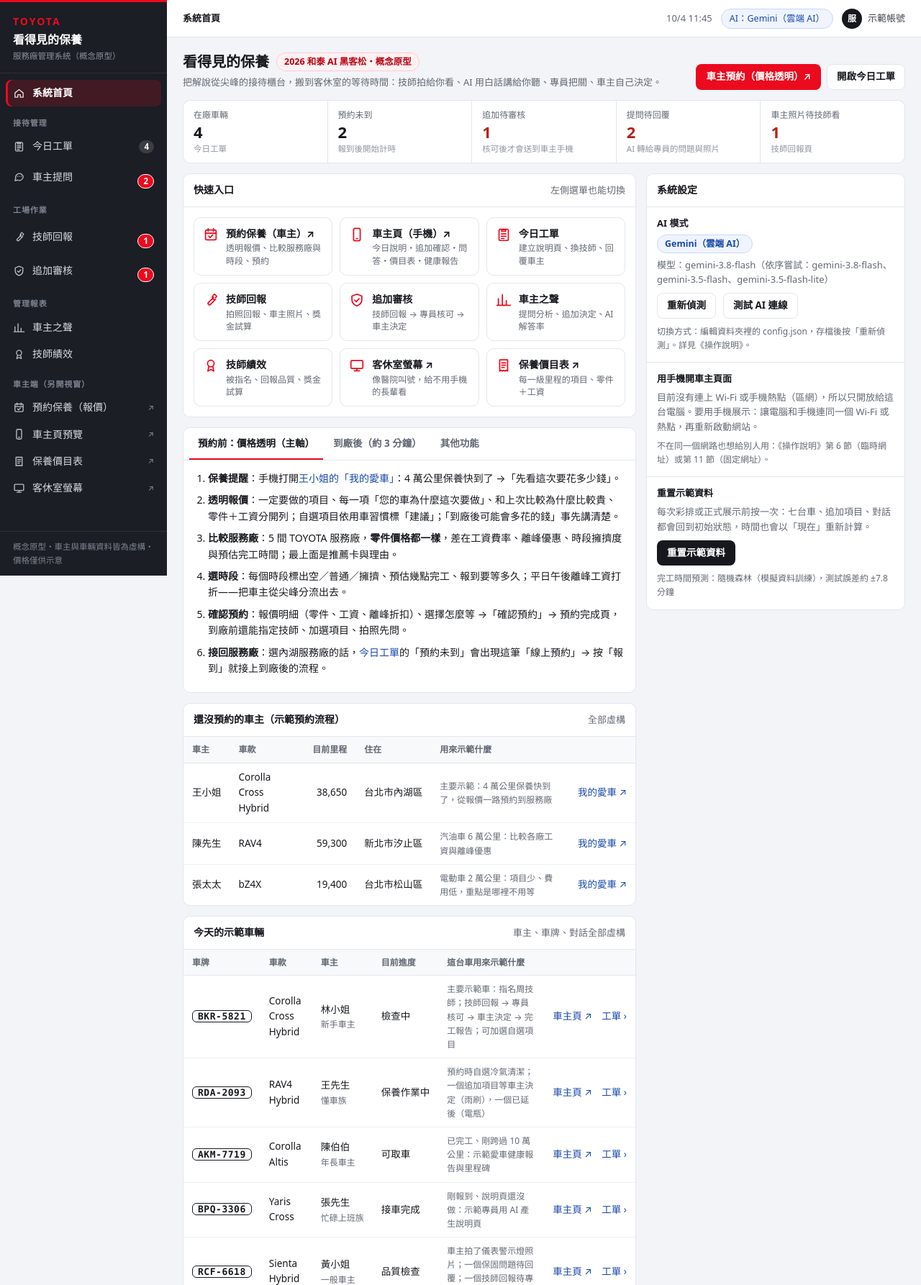
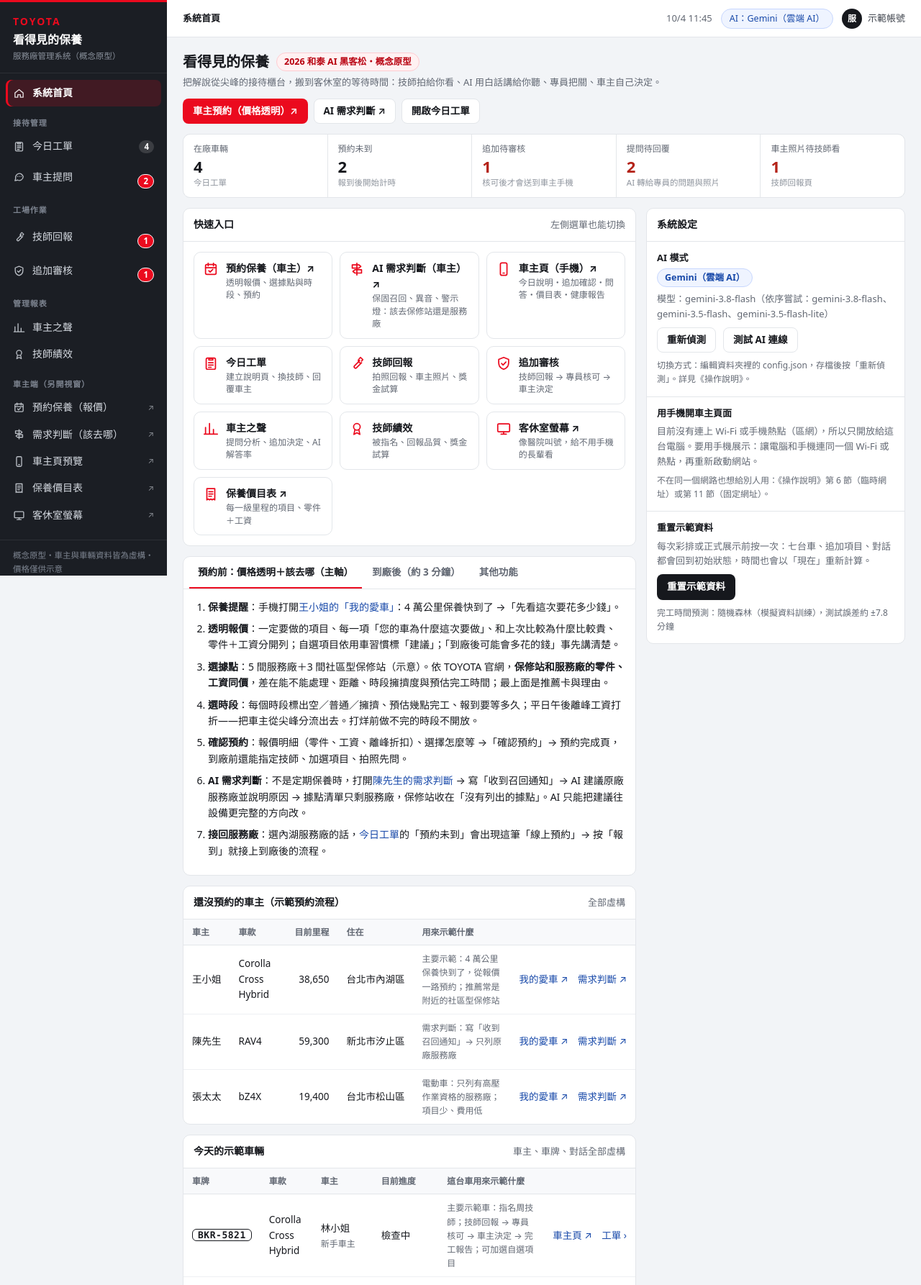
Before and after one commit to jim579512-commits/seeable-maintenance, a Flask app: page / in a window 1280 px wide. Shown: the top 1786 px of the page at 72% size. Run offline with Flask 3, Linux system fonts and the light colour scheme; parts of the project's set-up code (start-up, migrations or seed data) failed here and were passed over.

Commit message:
將AI判斷放入系統

```diff
--- a/app.py
+++ b/app.py
@@ -26,7 +26,7 @@ import offline
 from ai import MODE_LABELS, SOURCE_LABELS, AIEngine
 from eta import EtaModel
 from kb import DONE_STAGE, KB, LABOR_RATE, POWERTRAIN_TEXT, STAGES, TIERS, TOPICS, URGENCY
-from seed import SCHEMA, build_seed
+from seed import OWNERS, SCHEMA, build_seed
 from store import Store
 
 BASE_DIR = os.path.dirname(os.path.abspath(__file__))
@@ -55,6 +55,7 @@ STATUS_TEXT = {"draft": "專員審核中", "sent": "等車主決定", "approved"
 PHOTO_TYPES = {".jpg": "image/jpeg", ".jpeg": "image/jpeg", ".png": "image/png", ".webp": "image/webp",
                ".heic": "image/heic", ".heif": "image/heif"}
 OPTIONAL_LAST_STAGE = 2  # 進入「品質檢查」後就不能再加選自選項目
+OWNER_NOTES = {o["id"]: o["note"] for o in OWNERS}  # 示範重點以程式裡的版本為準，舊資料不用重置
 WAIT_MODES = {"lounge": "在客休室等，用手機看即時進度", "leave": "先離開，完工時通知我",
               "shuttle": "需要接送", "courtesy": "需要代步車"}
 WAIT_NEEDS = {"shuttle": "接送服務", "courtesy": "代步車"}
@@ -767,7 +768,8 @@ def create_app(cfg=None, data_dir=None):
                            "persona": v["owner"].get("persona", ""), "stage_name": offline.stage_name(v["stage"]),
                            "note": v.get("note", "")})
         owners = [{"id": o["id"], "name": o["name"], "model": o["vehicle"]["model"], "odometer": o["vehicle"]["odometer"],
-                   "district": o["home"]["district"], "note": o.get("note", "")} for o in (state.get("owners") or {}).values()]
+                   "district": o["home"]["district"], "note": OWNER_NOTES.get(o["id"]) or o.get("note", "")}
+                  for o in (state.get("owners") or {}).values()]
         bound = cfg.get("_bound") or {}
         lan = f"http://{bound['lan_ip']}:{port}" if bound.get("lan_ip") else ""
         host = is_host()
--- a/seed.py
+++ b/seed.py
@@ -99,24 +99,24 @@ CARS = [
 ]
 
 
-# 還沒預約的車主（虛構）：示範「保養提醒 → 看透明報價 → 比較服務廠與時段 → 預約」
+# 還沒預約的車主（虛構）：示範「保養提醒 → 看透明報價（或需求判斷）→ 選據點與時段 → 預約」
 OWNERS = [
     {"id": "O01", "name": "王小姐", "persona": "新手車主", "depth": "simple", "plate": "BGT-2178",
      "vehicle": {"model": "Corolla Cross Hybrid", "year": 2023, "powertrain": "hybrid", "odometer": 38650,
                  "purchase_date": "2023-05-20"},
      "home": {"district": "台北市內湖區", "xy": [6.7, 6.3]}, "drive": {"pattern": "短程通勤", "km_month": 1100},
      "last_center": "C01",
-     "note": "主要示範：4 萬公里保養快到了，從報價一路預約到服務廠"},
+     "note": "主要示範：4 萬公里保養快到了，從報價一路預約；推薦常是附近的社區型保修站"},
     {"id": "O02", "name": "陳先生", "persona": "懂車族", "depth": "technical", "plate": "RBK-6053",
      "vehicle": {"model": "RAV4", "year": 2020, "powertrain": "gas", "odometer": 59300, "purchase_date": "2020-08-12"},
      "home": {"district": "新北市汐止區", "xy": [11.0, 5.8]}, "drive": {"pattern": "長途高速", "km_month": 1500},
      "last_center": "C04",
-     "note": "汽油車 6 萬公里：比較各廠工資與離峰優惠"},
+     "note": "需求判斷：寫「收到召回通知」→ 只列原廠服務廠"},
     {"id": "O03", "name": "張太太", "persona": "一般車主", "depth": "simple", "plate": "EBC-3317",
      "vehicle": {"model": "bZ4X", "year": 2024, "powertrain": "ev", "odometer": 19400, "purchase_date": "2024-03-02"},
      "home": {"district": "台北市松山區", "xy": [3.3, 3.9]}, "drive": {"pattern": "市區代步", "km_month": 900},
      "last_center": "C03",
-     "note": "電動車 2 萬公里：項目少、費用低，重點是哪裡不用等"},
+     "note": "電動車：只列有高壓作業資格的服務廠；項目少、費用低"},
 ]
 
 
--- a/templates/base_staff.html
+++ b/templates/base_staff.html
@@ -27,6 +27,7 @@
 
       <div class="grp">車主端（另開視窗）</div>
       <a href="/o/O01" target="_blank" rel="noopener"><svg viewBox="0 0 24 24" fill="none" stroke="currentColor" stroke-width="1.9" stroke-linecap="round" stroke-linejoin="round" aria-hidden="true"><rect x="4" y="5" width="16" height="15" rx="2"/><path d="M8 3v4M16 3v4M4 10h16M9 14.5l2 2 4-4"/></svg>預約保養（報價）<span class="ext">↗</span></a>
+      <a href="/o/O02/need" target="_blank" rel="noopener"><svg viewBox="0 0 24 24" fill="none" stroke="currentColor" stroke-width="1.9" stroke-linecap="round" stroke-linejoin="round" aria-hidden="true"><path d="M12 3v18"/><path d="M5 5.5h10l3 2.5-3 2.5H5z"/><path d="M19 13H9l-3 2.5L9 18h10z"/></svg>需求判斷（該去哪）<span class="ext">↗</span></a>
       <a href="/c/V001" target="_blank" rel="noopener"><svg viewBox="0 0 24 24" fill="none" stroke="currentColor" stroke-width="1.9" stroke-linecap="round" stroke-linejoin="round" aria-hidden="true"><rect x="7" y="2.5" width="10" height="19" rx="2.5"/><path d="M11 18h2"/></svg>車主頁預覽<span class="ext">↗</span></a>
       <a href="/prices" target="_blank" rel="noopener"><svg viewBox="0 0 24 24" fill="none" stroke="currentColor" stroke-width="1.9" stroke-linecap="round" stroke-linejoin="round" aria-hidden="true"><path d="M6 3.5h12v17l-2-1.3-2 1.3-2-1.3-2 1.3-2-1.3-2 1.3z"/><path d="M9 8h6M9 11.5h6M9 15h4"/></svg>保養價目表<span class="ext">↗</span></a>
       <a href="/lounge" target="_blank" rel="noopener"><svg viewBox="0 0 24 24" fill="none" stroke="currentColor" stroke-width="1.9" stroke-linecap="round" stroke-linejoin="round" aria-hidden="true"><rect x="3" y="4.5" width="18" height="12" rx="1.5"/><path d="M8 20h8M12 16.5V20"/></svg>客休室螢幕<span class="ext">↗</span></a>
--- a/templates/hub.html
+++ b/templates/hub.html
@@ -9,6 +9,7 @@
   </div>
   <div class="e-actions">
     <a class="btn btn-primary" href="/o/O01" target="_blank" rel="noopener">車主預約（價格透明）↗</a>
+    <a class="btn btn-outline" href="/o/O02/need" target="_blank" rel="noopener">AI 需求判斷 ↗</a>
     <a class="btn btn-outline" href="/sa">開啟今日工單</a>
   </div>
 </div>
@@ -27,7 +28,8 @@
       <div class="e-ph"><h2>快速入口</h2><span class="small muted">左側選單也能切換</span></div>
       <div class="e-pb">
         <div class="e-launch">
-          <a href="/o/O01" target="_blank" rel="noopener"><svg viewBox="0 0 24 24" fill="none" stroke="currentColor" stroke-width="1.9" stroke-linecap="round" stroke-linejoin="round" aria-hidden="true"><rect x="4" y="5" width="16" height="15" rx="2"/><path d="M8 3v4M16 3v4M4 10h16M9 14.5l2 2 4-4"/></svg><div><b>預約保養（車主）↗</b><span>透明報價、比較服務廠與時段、預約</span></div></a>
+          <a href="/o/O01" target="_blank" rel="noopener"><svg viewBox="0 0 24 24" fill="none" stroke="currentColor" stroke-width="1.9" stroke-linecap="round" stroke-linejoin="round" aria-hidden="true"><rect x="4" y="5" width="16" height="15" rx="2"/><path d="M8 3v4M16 3v4M4 10h16M9 14.5l2 2 4-4"/></svg><div><b>預約保養（車主）↗</b><span>透明報價、選據點與時段、預約</span></div></a>
+          <a href="/o/O02/need" target="_blank" rel="noopener"><svg viewBox="0 0 24 24" fill="none" stroke="currentColor" stroke-width="1.9" stroke-linecap="round" stroke-linejoin="round" aria-hidden="true"><path d="M12 3v18"/><path d="M5 5.5h10l3 2.5-3 2.5H5z"/><path d="M19 13H9l-3 2.5L9 18h10z"/></svg><div><b>AI 需求判斷（車主）↗</b><span>保固召回、異音、警示燈：該去保修站還是服務廠</span></div></a>
           <a href="/c/V001" target="_blank" rel="noopener"><svg viewBox="0 0 24 24" fill="none" stroke="currentColor" stroke-width="1.9" stroke-linecap="round" stroke-linejoin="round" aria-hidden="true"><rect x="7" y="2.5" width="10" height="19" rx="2.5"/><path d="M11 18h2"/></svg><div><b>車主頁（手機）↗</b><span>今日說明・追加確認・問答・價目表・健康報告</span></div></a>
           <a href="/sa"><svg viewBox="0 0 24 24" fill="none" stroke="currentColor" stroke-width="1.9" stroke-linecap="round" stroke-linejoin="round" aria-hidden="true"><rect x="5" y="4" width="14" height="17" rx="2"/><path d="M9 4.5h6v2.5H9zM8.5 11h7M8.5 14.5h7M8.5 18h4"/></svg><div><b>今日工單</b><span>建立說明頁、換技師、回覆車主</span></div></a>
           <a href="/tech"><svg viewBox="0 0 24 24" fill="none" stroke="currentColor" stroke-width="1.9" stroke-linecap="round" stroke-linejoin="round" aria-hidden="true"><path d="M14.5 6.5a3.5 3.5 0 0 0 4.6 4.6l-7.6 7.6a2.1 2.1 0 0 1-3-3l7.6-7.6a3.5 3.5 0 0 0-1.6-1.6Z"/><path d="m15.5 5 2-2 3.5 3.5-2 2"/></svg><div><b>技師回報</b><span>拍照回報、車主照片、獎金試算</span></div></a>
@@ -42,7 +44,7 @@
 
     <div class="e-panel">
       <div class="e-tabs" id="scriptTabs">
-        <button type="button" data-tab="book" class="on">預約前：價格透明（主軸）</button>
+        <button type="button" data-tab="book" class="on">預約前：價格透明＋該去哪（主軸）</button>
         <button type="button" data-tab="basic">到廠後（約 3 分鐘）</button>
         <button type="button" data-tab="new">其他功能</button>
       </div>
@@ -50,9 +52,10 @@
         <ol class="script">
           <li><b>保養提醒</b>：手機打開<a href="/o/O01" target="_blank">王小姐的「我的愛車」</a>：4 萬公里保養快到了 →「先看這次要花多少錢」。</li>
           <li><b>透明報價</b>：一定要做的項目、每一項「您的車為什麼這次要做」、和上次比較為什麼比較貴、零件＋工資分開列；自選項目依用車習慣標「建議」；「到廠後可能會多花的錢」事先講清楚。</li>
-          <li><b>比較服務廠</b>：5 間 TOYOTA 服務廠，<b>零件價格都一樣</b>，差在工資費率、離峰優惠、時段擁擠度與預估完工時間；最上面是推薦卡與理由。</li>
-          <li><b>選時段</b>：每個時段標出空／普通／擁擠、預估幾點完工、報到要等多久；平日午後離峰工資打折——把車主從尖峰分流出去。</li>
+          <li><b>選據點</b>：5 間服務廠＋3 間社區型保修站（示意）。依 TOYOTA 官網，<b>保修站和服務廠的零件、工資同價</b>，差在能不能處理、距離、時段擁擠度與預估完工時間；最上面是推薦卡與理由。</li>
+          <li><b>選時段</b>：每個時段標出空／普通／擁擠、預估幾點完工、報到要等多久；平日午後離峰工資打折——把車主從尖峰分流出去。打烊前做不完的時段不開放。</li>
           <li><b>確認預約</b>：報價明細（零件、工資、離峰折扣）、選擇怎麼等 →「確認預約」→ 預約完成頁，到廠前還能指定技師、加選項目、拍照先問。</li>
+          <li><b>AI 需求判斷</b>：不是定期保養時，打開<a href="/o/O02/need" target="_blank">陳先生的需求判斷</a> → 寫「收到召回通知」→ AI 建議原廠服務廠並說明原因 → 據點清單只剩服務廠，保修站收在「沒有列出的據點」。AI 只能把建議往設備更完整的方向改。</li>
           <li><b>接回服務廠</b>：選內湖服務廠的話，<a href="/sa">今日工單</a>的「預約未到」會出現這筆「線上預約」→ 按「報到」就接上到廠後的流程。</li>
         </ol>
       </div></div>
@@ -84,7 +87,7 @@
         <tbody>
         {% for o in owners %}
           <tr><td class="nowrap">{{ o.name }}</td><td>{{ o.model }}</td><td class="n">{{ o.odometer|money }}</td><td class="nowrap">{{ o.district }}</td>
-            <td class="sub">{{ o.note }}</td><td class="nowrap"><a href="/o/{{ o.id }}" target="_blank" rel="noopener">我的愛車 ↗</a></td></tr>
+            <td class="sub">{{ o.note }}</td><td class="nowrap"><a href="/o/{{ o.id }}" target="_blank" rel="noopener">我的愛車 ↗</a>　<a href="/o/{{ o.id }}/need" target="_blank" rel="noopener">需求判斷 ↗</a></td></tr>
         {% endfor %}
         </tbody>
       </table></div>
```
Also changed, not shown: tests/test_smoke.py (+4 -0 lines), 操作說明.md (+1 -1 lines).
